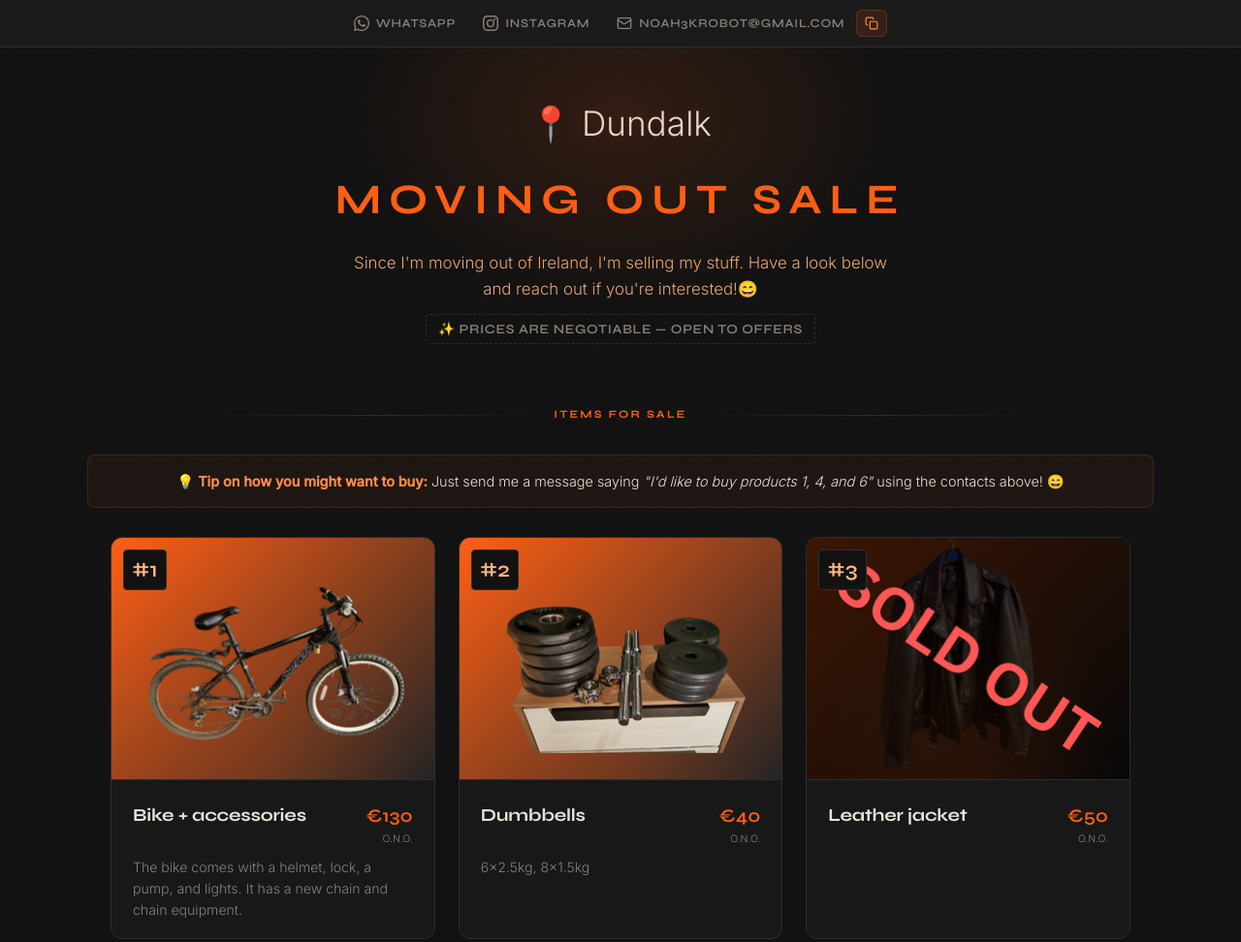
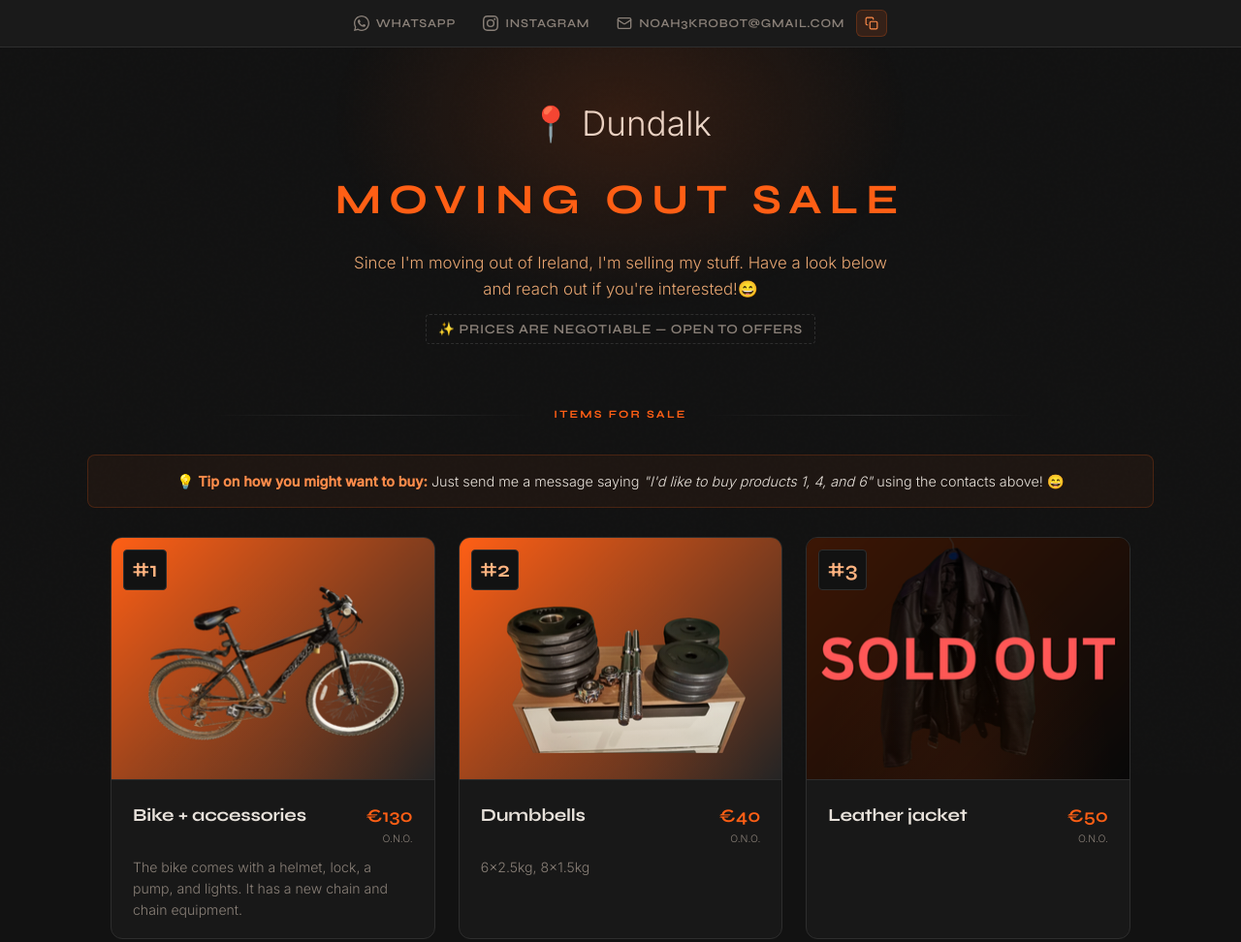
Before and after one commit to NoahKrobot/Dundalk-Sale, a plain HTML site: page index.html in a window 1280 px wide. Shown: the top 972 px of the page at 97% size. Drawn offline with Linux system fonts and the light colour scheme.

Commit message:
jakna fix

```diff
--- a/index.html
+++ b/index.html
@@ -854,7 +854,7 @@
 
         <div class="card-img">
           <img
-            src="images/jaknaS.png"
+            src="images/soldJacketCorrect.png"
             width="322"
             height="248"
             alt="Trek FX 3 City Bike"
```
Also changed, not shown: images/soldJacketCorrect.png (added).
